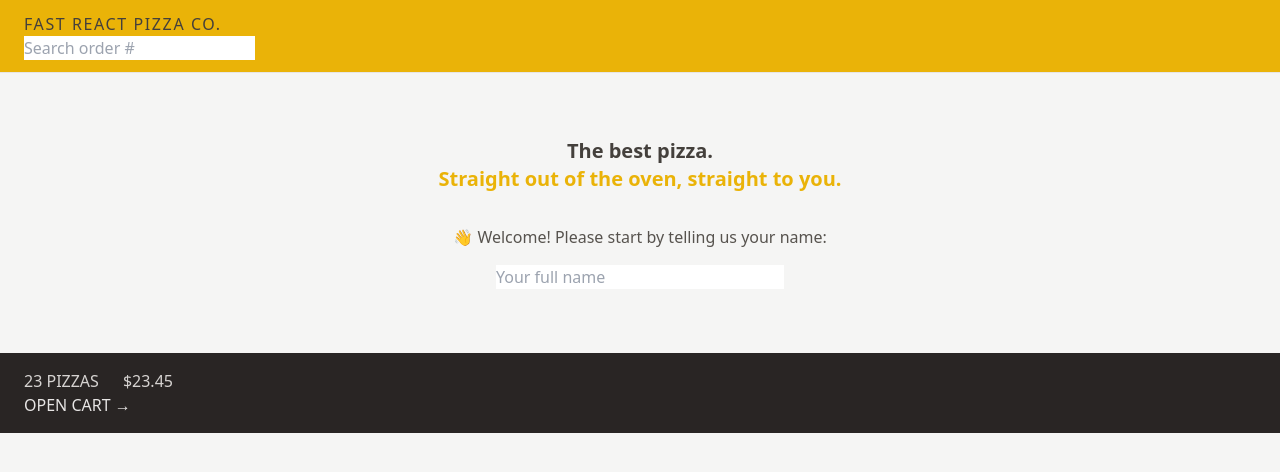
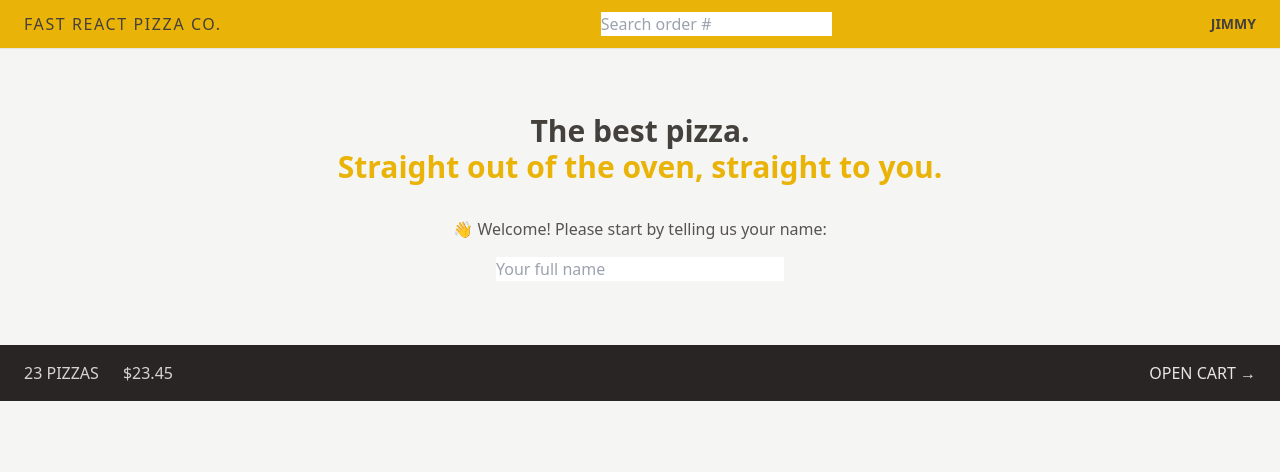
Before and after one commit to Kavishcan/fast-react-pizza, a React (Vite) app: page / in a window 1280 px wide. Shown: the top 472 px of the page. Built offline with nearby package versions, Linux system fonts and the light colour scheme.

Commit message:
Using Flexbox

```diff
--- a/src/features/cart/CartOverview.jsx
+++ b/src/features/cart/CartOverview.jsx
@@ -2,7 +2,7 @@ import { Link } from 'react-router-dom';
 
 function CartOverview() {
   return (
-    <div className="bg-stone-800 px-4 py-4 text-sm uppercase text-stone-200 sm:px-6 md:text-base">
+    <div className="bg-stone-800 px-4 py-4 text-sm uppercase text-stone-200 sm:px-6 md:text-base flex items-center justify-between">
       <p className="text-semibold space-x-4 text-stone-300 sm:space-x-6 ">
         <span>23 pizzas</span>
         <span>$23.45</span>
--- a/src/features/user/Username.jsx
+++ b/src/features/user/Username.jsx
@@ -1,5 +1,5 @@
 function Username() {
-  return <div className="text-sm font-semibold hidden">Jimmy</div>;
+  return <div className="text-sm font-semibold hidden md:block">Jimmy</div>;
 }
 
 export default Username;
--- a/src/ui/Header.jsx
+++ b/src/ui/Header.jsx
@@ -4,7 +4,7 @@ import Username from '../features/user/Username';
 
 function Header() {
   return (
-    <header className="bg-yellow-500 uppercase px-4 py-3 border-b border-stone-200 sm:px-6">
+    <header className="bg-yellow-500 uppercase px-4 py-3 border-b border-stone-200 sm:px-6 flex items-center justify-between">
       <Link to="/" className="tracking-widest">
         Fast React Pizza Co.
       </Link>
--- a/src/ui/Home.jsx
+++ b/src/ui/Home.jsx
@@ -2,8 +2,8 @@ import CreateUser from "../features/user/CreateUser";
 
 function Home() {
   return (
-    <div className="my-10 sm:my-16 text-center">
-      <h1 className="text-center text-xl font-semibold mb-8">
+    <div className="my-10 sm:my-16 text-center px-4">
+      <h1 className="text-center text-xl font-semibold mb-8 md:text-3xl">
         The best pizza.
         <br />
         <span className="text-yellow-500">
```
